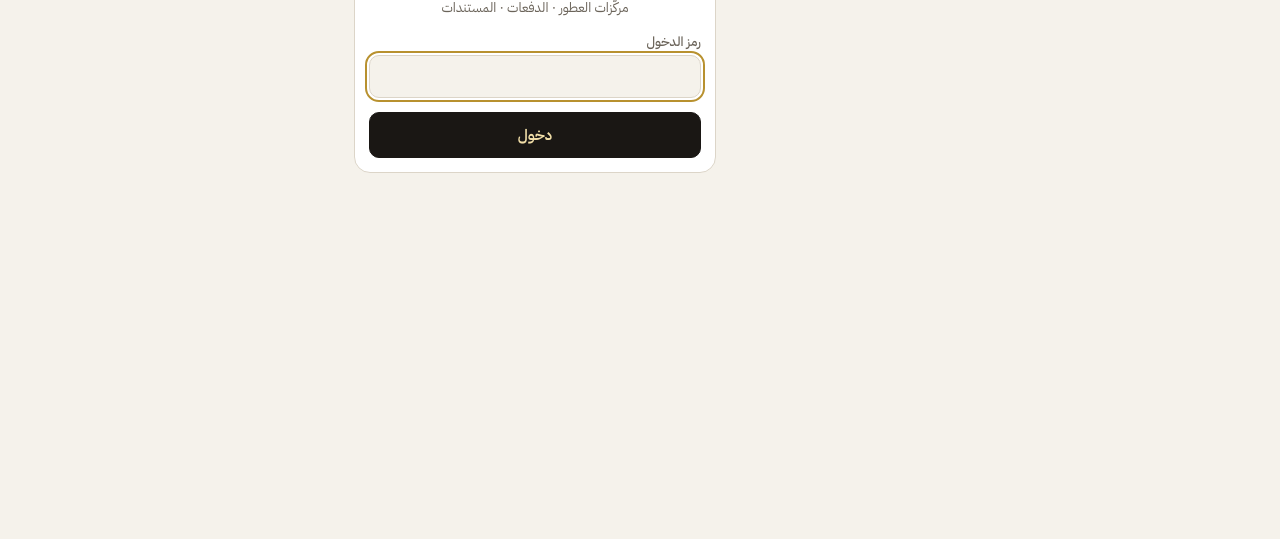
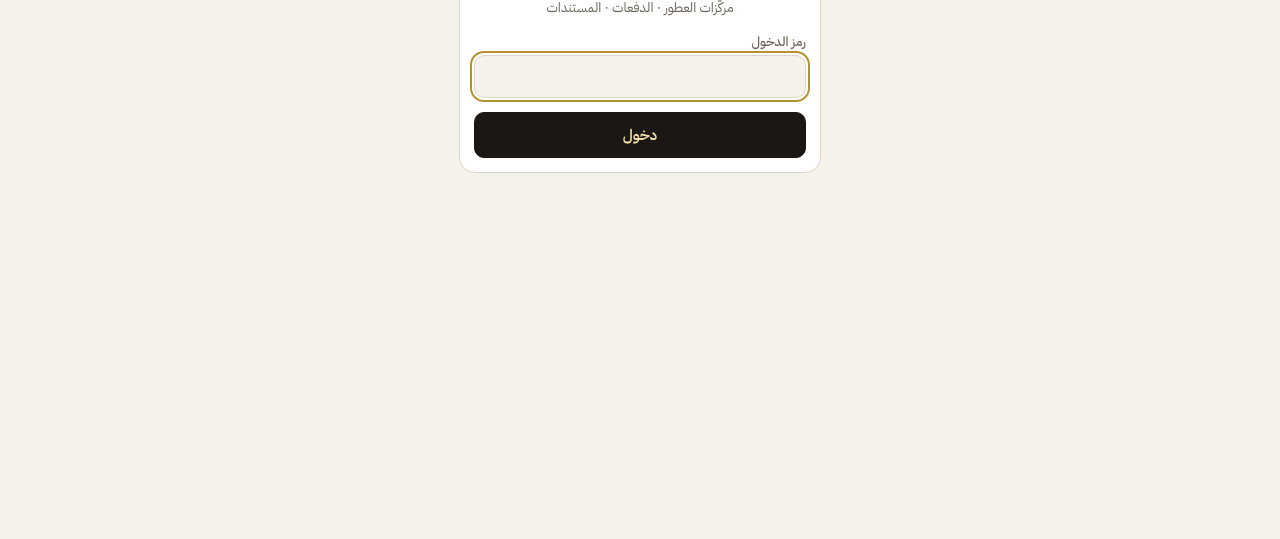
Before and after one commit to Kamal06-06/fh-manufaktur, a plain HTML site: page index.html in a window 1280 px wide. Shown: the part 261-800 px from the top of the page. Drawn offline with nearby package versions, Linux system fonts and the light colour scheme.

Commit message:
Anmeldeseite zentriert

```diff
--- a/index.html
+++ b/index.html
@@ -144,7 +144,7 @@ details summary{cursor:pointer;font-weight:600}
 </style>
 
 
-<style>.login{max-width:420px;margin:8vh auto 0;display:grid;gap:14px;text-align:center}.lg-brand{font-family:'Cormorant Garamond',serif;font-size:30px;font-weight:700;letter-spacing:.14em;color:var(--gold)}.lg-brand small{display:block;font-size:12px;letter-spacing:.5em;color:var(--ink,#1a1714)}.login .f{text-align:right}.box,.tblwrap{min-width:0;max-width:100%}.tblwrap{overflow-x:auto}select{font:inherit;padding:10px;border-radius:10px;border:1px solid #d8d0c0;background:#fff}</style>
+<style>.login{max-width:420px;margin:8vh auto 0;display:grid;gap:14px;text-align:center}.lg-brand{font-family:'Cormorant Garamond',serif;font-size:30px;font-weight:700;letter-spacing:.14em;color:var(--gold)}.lg-brand small{display:block;font-size:12px;letter-spacing:.5em;color:var(--ink,#1a1714)}.login .f{text-align:right}.box,.tblwrap{min-width:0;max-width:100%}.tblwrap{overflow-x:auto}body.lg{padding-right:0!important;padding-left:0!important}select{font:inherit;padding:10px;border-radius:10px;border:1px solid #d8d0c0;background:#fff}</style>
 <script src="config.js"></script>
 </head>
 <body>
@@ -206,8 +206,8 @@ const FH=(()=>{
     <label class="f" for="lgPin"><span>رمز الدخول</span><input id="lgPin" type="password" dir="ltr" autocomplete="current-password" autocapitalize="off" spellcheck="false"></label>
     ${msg?`<div class="chk bad"><i>✕</i><span>${msg}</span></div>`:''}<button class="btn primary" type="button" id="lgGo">دخول</button></div>`}
   function login(){return new Promise(async done=>{const nav=document.getElementById('appnav');
-    const show=msg=>{nav.style.display='none';const v=document.getElementById('view');v.innerHTML=loginView(msg);const i=document.getElementById('lgPin');i.focus();
-      const go=async()=>{const p=i.value.trim();if(!p)return;PIN=p;document.getElementById('lgGo').disabled=true;try{Object.assign(me,await call('check',{},2));ls.set('fhm_pin',p);nav.style.display='';done(true)}catch(e){PIN='';show(e.message)}};
+    const show=msg=>{nav.style.display='none';document.body.classList.add('lg');const v=document.getElementById('view');v.innerHTML=loginView(msg);const i=document.getElementById('lgPin');i.focus();
+      const go=async()=>{const p=i.value.trim();if(!p)return;PIN=p;document.getElementById('lgGo').disabled=true;try{Object.assign(me,await call('check',{},2));ls.set('fhm_pin',p);nav.style.display='';document.body.classList.remove('lg');done(true)}catch(e){PIN='';show(e.message)}};
       document.getElementById('lgGo').onclick=go;i.onkeydown=e=>{if(e.key==='Enter')go()}};
     if(PIN){try{Object.assign(me,await call('check',{},3));done(true);return}catch(e){if(e.raw==='PIN'){ls.set('fhm_pin','');PIN=''}else{show(e.message);return}}}
     show('')})}
```
